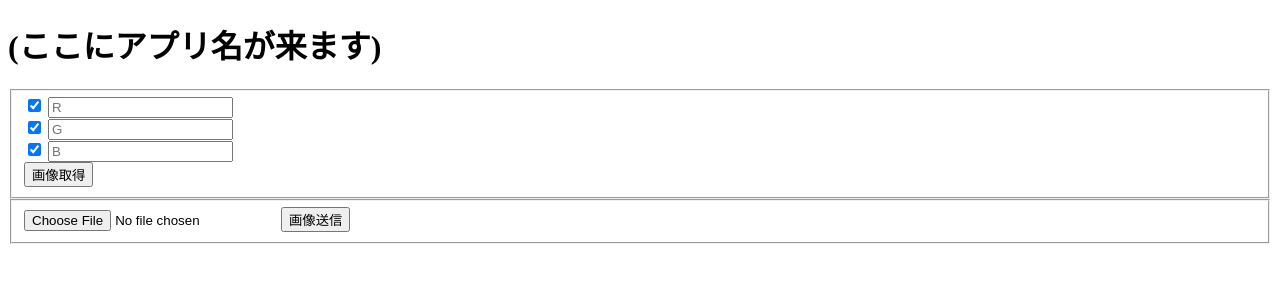
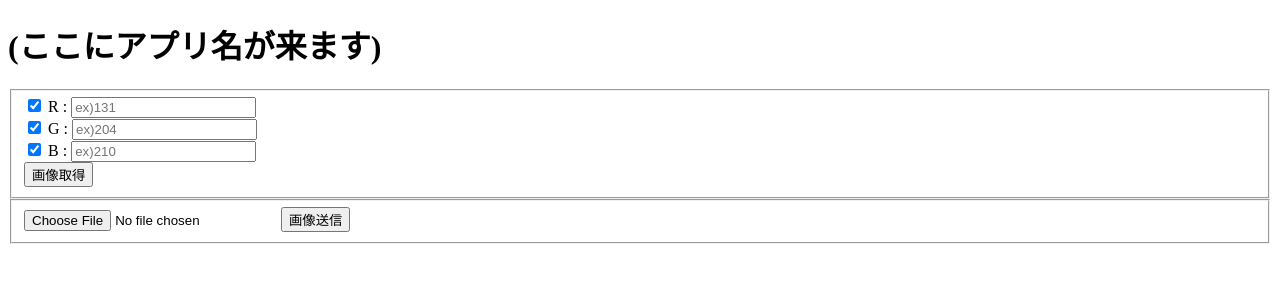
Before and after one commit to 2022AIT-OOP2-G12/GUIapp, a Flask app: page / in a window 1280 px wide. Shown: the top 300 px of the page. Run offline with Flask 2, Linux system fonts and the light colour scheme.

Commit message:
小改良

```diff
--- a/templates/index.html
+++ b/templates/index.html
@@ -1,5 +1,5 @@
 <!DOCTYPE html>
-<html>
+<html lang="ja">
   <head>
     <link href="static/style.css" rel="stylesheet" />
     <link rel="icon" href="static/favicon.ico" />
@@ -13,15 +13,18 @@
       <div id="RGBinput">
         <div>
           <input type="checkbox" id="R" value="color_R" name="color" checked />
-          <input type="text" id="R_input" placeholder="R" name="colorvalue" />
+          R :
+          <input type="text" id="R_input" placeholder="ex)131" name="colorvalue" />
         </div>
         <div>
           <input type="checkbox" id="G" value="color_G" name="color" checked />
-          <input type="text" id="G_input" placeholder="G" name="colorvalue" />
+          G :
+          <input type="text" id="G_input" placeholder="ex)204" name="colorvalue" />
         </div>
         <div>
           <input type="checkbox" id="B" value="color_B" name="color" checked />
-          <input type="text" id="B_input" placeholder="B" name="colorvalue" />
+          B :
+          <input type="text" id="B_input" placeholder="ex)210" name="colorvalue" />
         </div>
       </div>
       <div id="RGBGetter">
```
Also changed, not shown: README.md.
